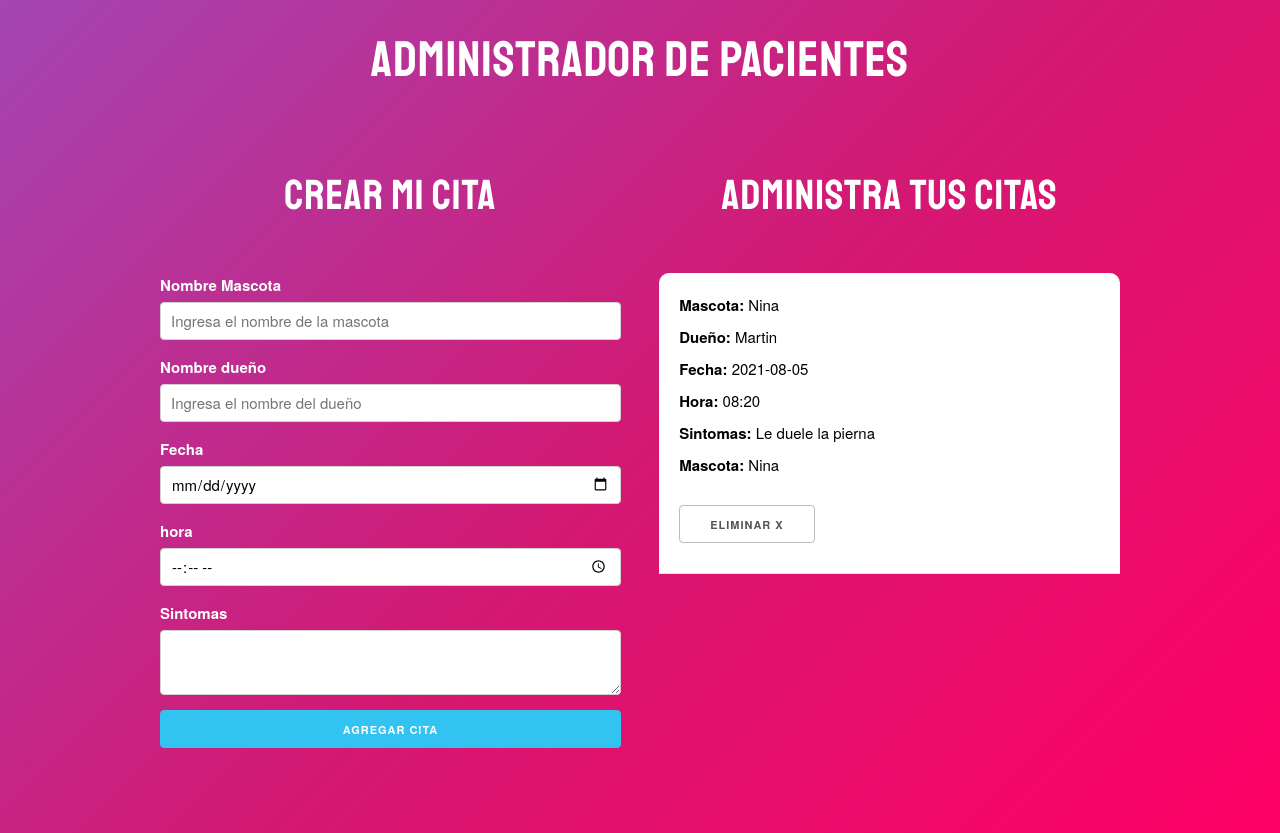
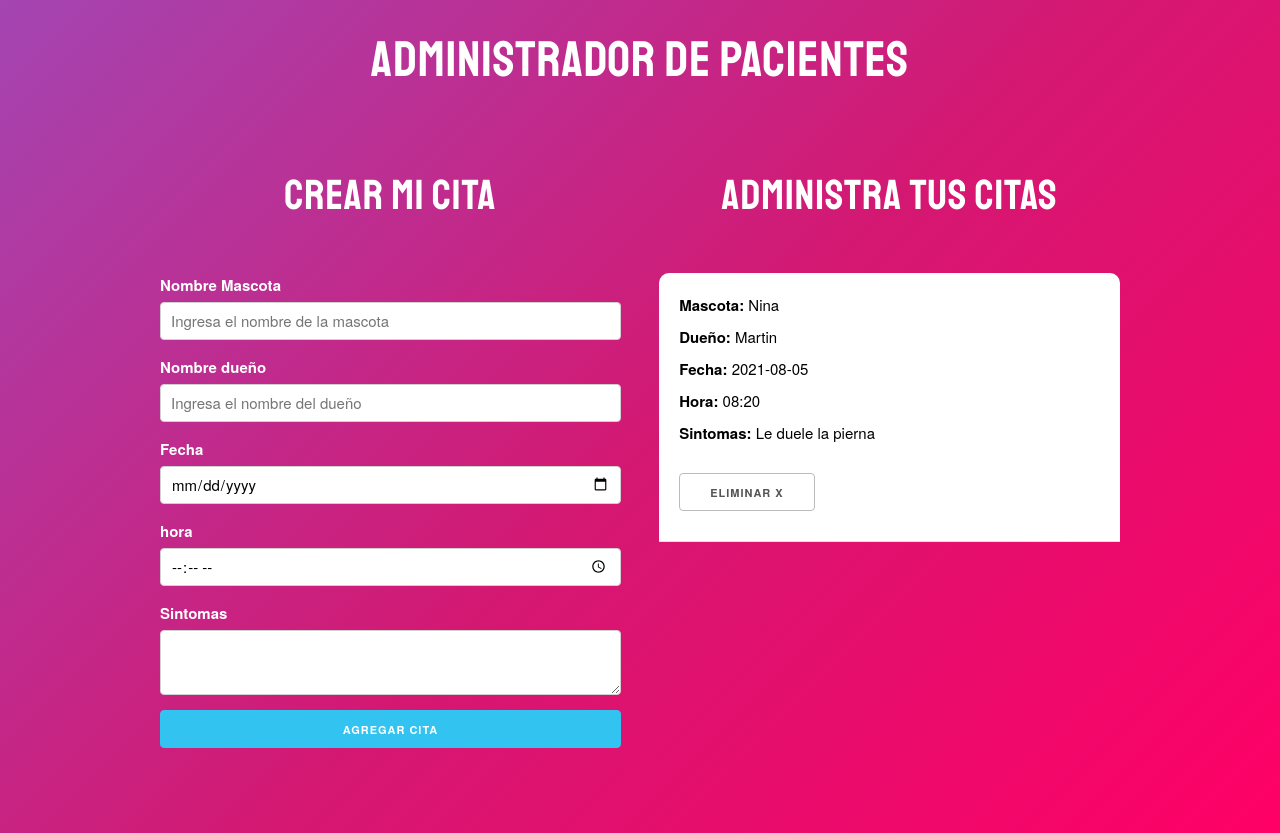
Before and after one commit to iara-szw/TP01_react, a React (Vite) app in the folder mi-proyecto/: page / in a window 1280 px wide. Built offline with nearby package versions, Linux system fonts and the light colour scheme.

Commit message:
Arreglado información extra en cita

```diff
--- a/mi-proyecto/src/componentes/Cita.jsx
+++ b/mi-proyecto/src/componentes/Cita.jsx
@@ -10,8 +10,6 @@ function Cita({cita}){
             <Info nombre="Fecha" infor={cita.fecha}></Info>
             <Info nombre="Hora" infor={cita.hora}></Info>
             <Info nombre="Sintomas" infor={cita.sintomas}></Info>
-            <Info nombre="Mascota" infor={cita.mascota}></Info>
-
               <Boton clase="button eliminar" nombre="Eliminar x"/>
             </div>
 </>
```
